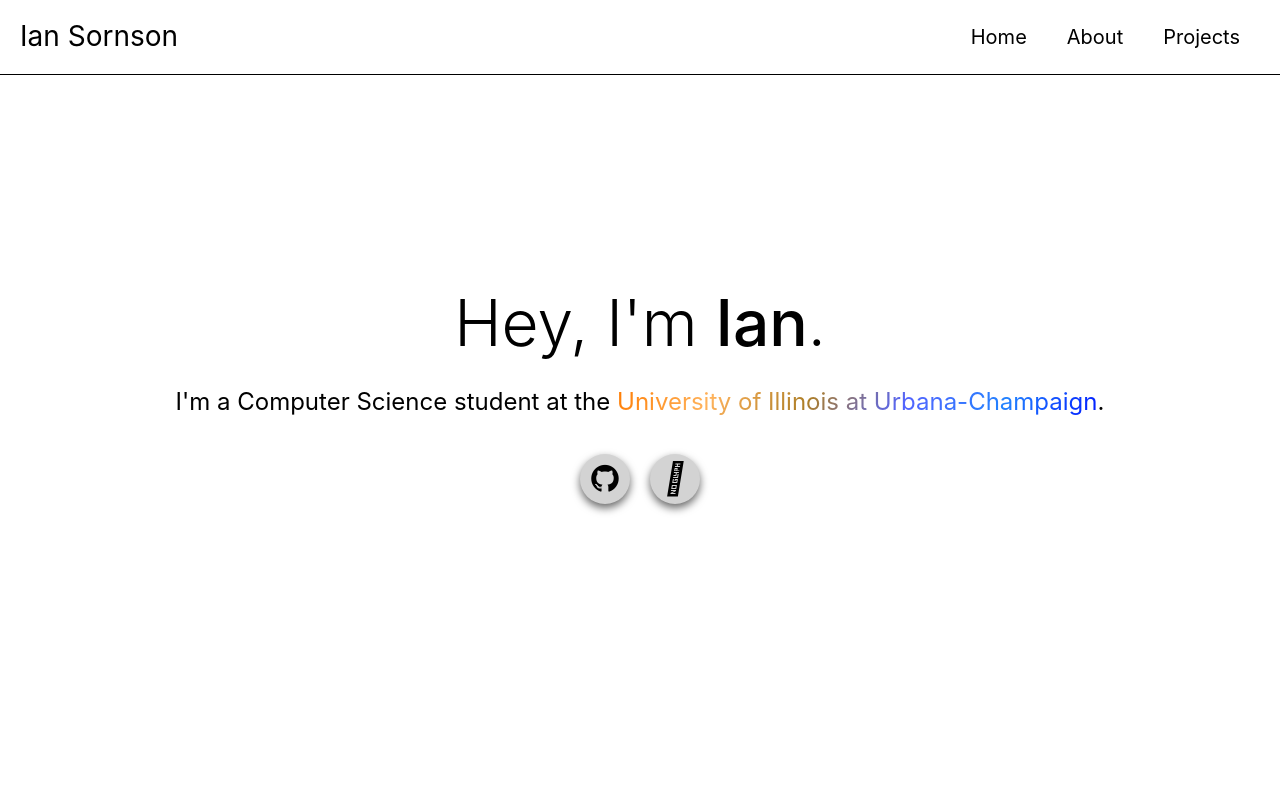
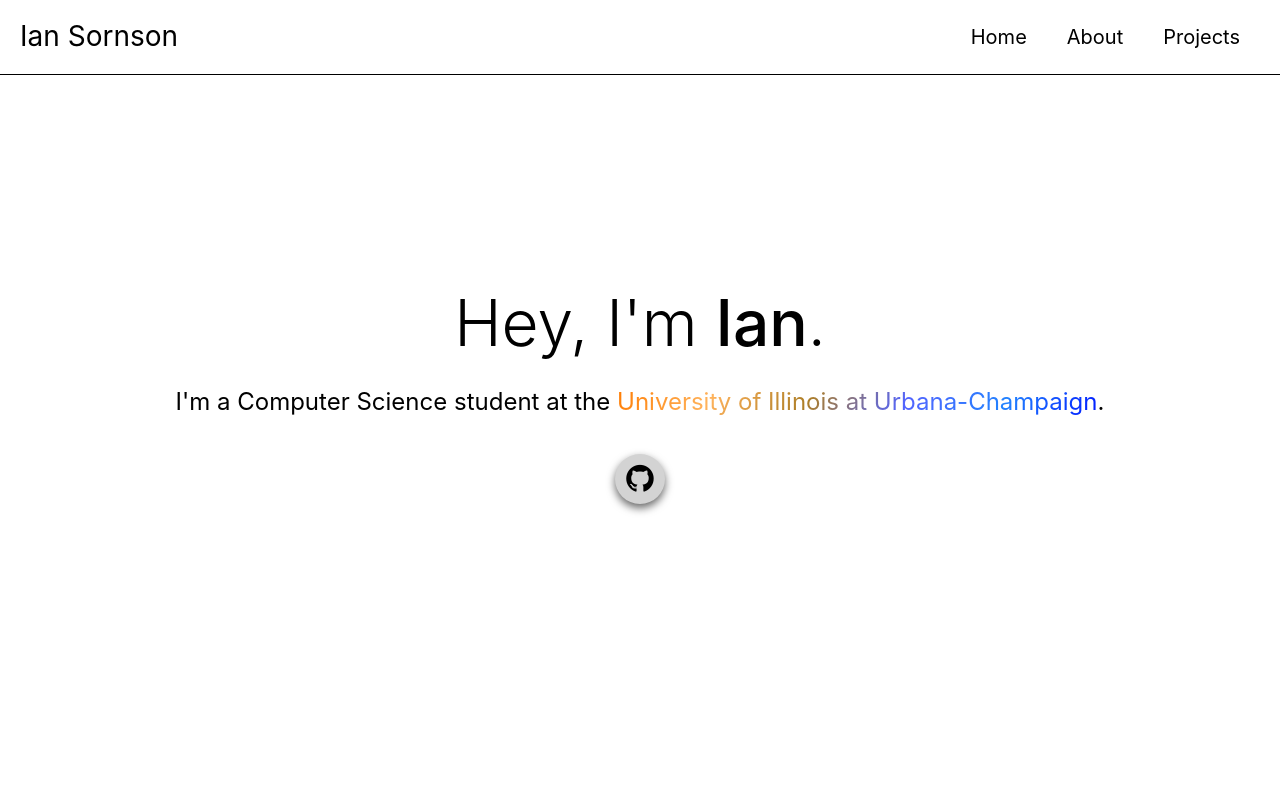
Before and after one commit to Sorsmo/portfolio, a Next.js app: page / in a window 1280 px wide. Shown: the top 800 px of the page. Built offline with nearby package versions, Linux system fonts and the light colour scheme.

Commit message:
fixes again

```diff
--- a/pages/index.tsx
+++ b/pages/index.tsx
@@ -13,7 +13,7 @@ const Home: NextPage = () => {
         <meta name="description" content="Generated by create next app" />
         <meta name="viewport" content="width=device-width, initial-scale=1.0"></meta>
         <link rel="stylesheet" href="https://cdnjs.cloudflare.com/ajax/libs/font-awesome/4.7.0/css/font-awesome.min.css"></link>
-        <script src="https://kit.fontawesome.com/0d174862ad.js" crossOrigin="anonymous"></script>
+        {/* <script src="https://kit.fontawesome.com/0d174862ad.js" crossOrigin="anonymous"></script> */}
         <link rel="icon" href="/favicon.ico" />
       </Head>
       <NavBar/>
@@ -31,11 +31,11 @@ const Home: NextPage = () => {
               <i className="fa fa-github"></i>
             </a>
           </Link>
-          <Link href="https://www.instagram.com/ian_sornson/">
+          {/* <Link href="https://www.instagram.com/ian_sornson/">
             <a className={styles.social} target="_blank">
               <i className="fa-brands fa-instagram"></i>
             </a>
-          </Link>
+          </Link> */}
         </div>
 
 
```
